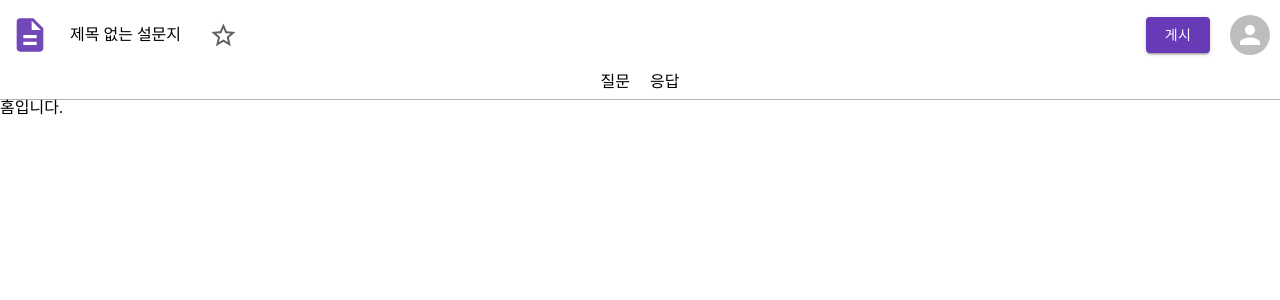
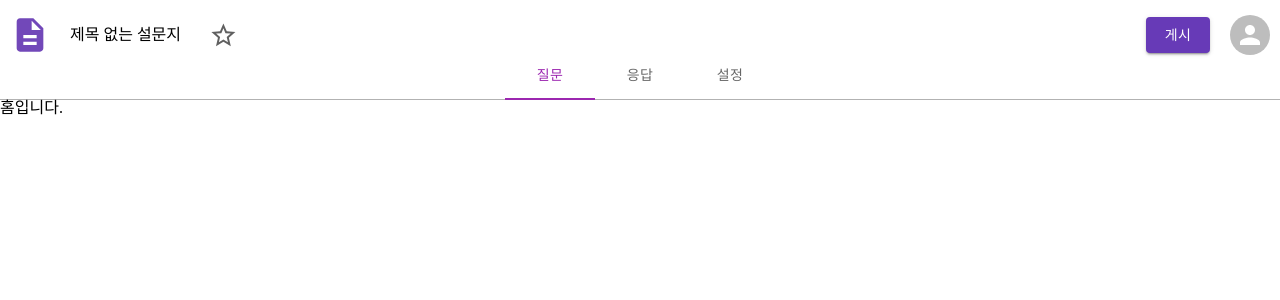
Before and after one commit to priestone/google_form, a React (Create React App) app: page /#/ in a window 1280 px wide. Shown: the top 300 px of the page. Built offline with nearby package versions, Linux system fonts and the light colour scheme.

Commit message:
MUI tab setting

```diff
--- a/src/components/Header.tsx
+++ b/src/components/Header.tsx
@@ -1,7 +1,8 @@
 import styled from "styled-components";
 import DescriptionIcon from "@mui/icons-material/Description";
 import StarBorderOutlinedIcon from "@mui/icons-material/StarBorderOutlined";
-import { Avatar, Button, IconButton } from "@mui/material";
+import { Avatar, Button, IconButton, Tab, Tabs } from "@mui/material";
+import React from "react";
 const Container = styled.div`
   width: 100%;
   height: 100px;
@@ -59,6 +60,12 @@ const Edit = styled.div`
 const Question = styled.div``;
 const Response = styled.div``;
 const Header = () => {
+  const [value, setValue] = React.useState("one");
+
+  const handleChange = (event: React.SyntheticEvent, newValue: string) => {
+    setValue(newValue);
+  };
+
   return (
     <Container>
       <UpContainer>
@@ -79,10 +86,17 @@ const Header = () => {
         </Option>
       </UpContainer>
       <DownContainer>
-        <Edit>
-          <Question>질문</Question>
-          <Response>응답</Response>
-        </Edit>
+        <Tabs
+          value={value}
+          onChange={handleChange}
+          textColor="secondary"
+          indicatorColor="secondary"
+          aria-label="secondary tabs example"
+        >
+          <Tab value="one" label="질문" disableRipple />
+          <Tab value="two" label="응답" disableRipple />
+          <Tab value="three" label="설정" disableRipple />
+        </Tabs>
       </DownContainer>
     </Container>
   );
```
